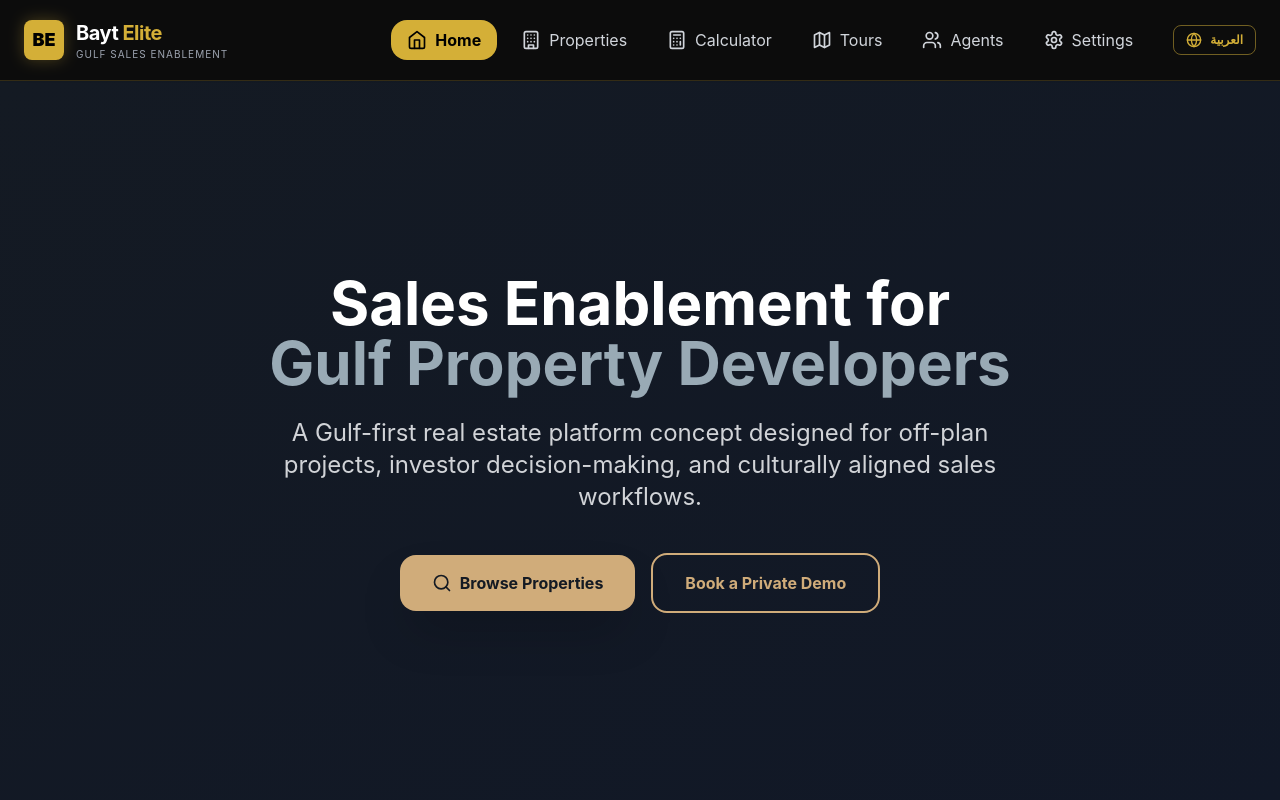
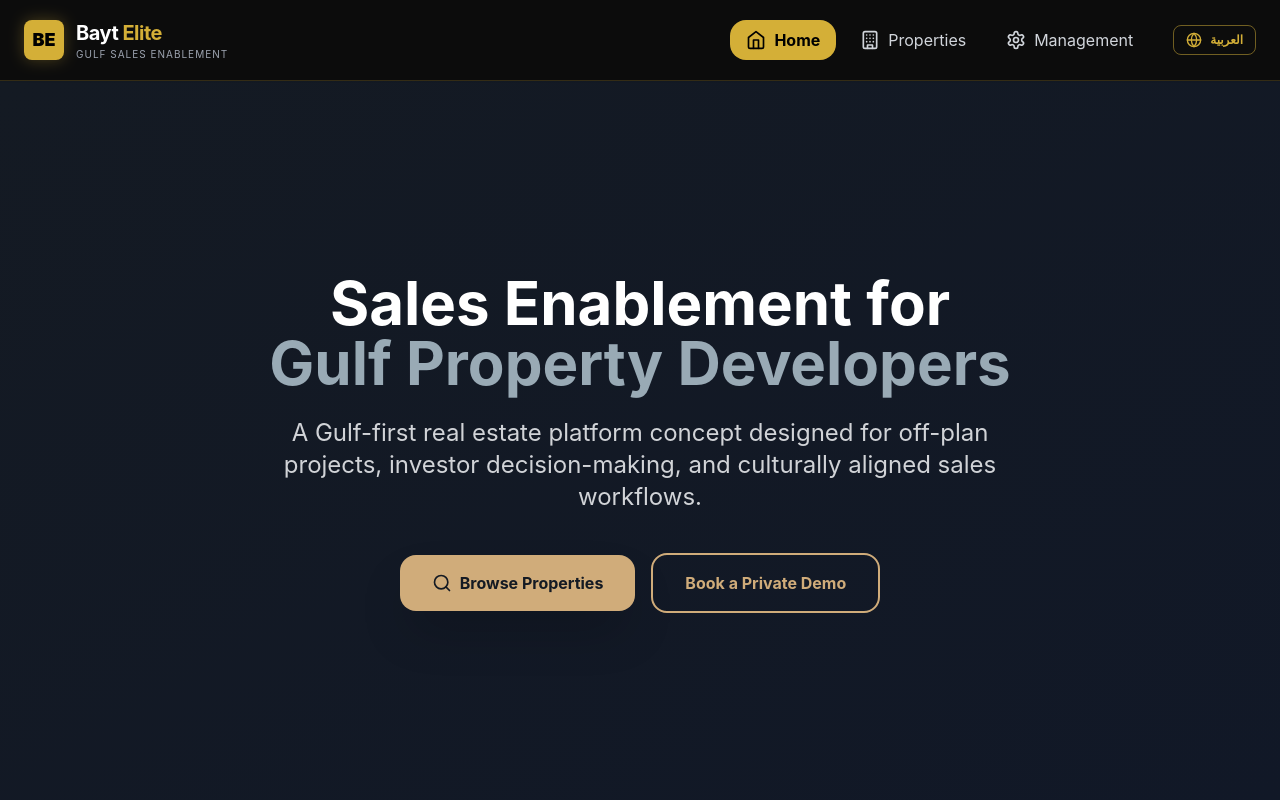
Before and after one commit to fazetdev/baytelitet, a Next.js app: page / in a window 1280 px wide. Shown: the top 800 px of the page. Built offline with nearby package versions, Linux system fonts and the light colour scheme.

Commit message:
Update Header component with improved navigation and language support

```diff
--- a/components/Header.tsx
+++ b/components/Header.tsx
@@ -4,7 +4,7 @@ import { useState } from 'react';
 import Link from 'next/link';
 import { usePathname } from 'next/navigation';
 import { useLanguage } from '@/context/useLanguage';
-import { Home, Calculator, Building, Map, Users, Settings, Menu, X, Globe } from 'lucide-react';
+import { Home, Building, Settings, Menu, X, Globe } from 'lucide-react';
 
 export default function Header() {
   const pathname = usePathname();
@@ -15,10 +15,7 @@ export default function Header() {
   const navItems = [
     { name: isRTL ? 'الرئيسية' : 'Home', path: '/', icon: <Home className="w-5 h-5" /> },
     { name: isRTL ? 'العقارات' : 'Properties', path: '/properties', icon: <Building className="w-5 h-5" /> },
-    { name: isRTL ? 'الحاسبة' : 'Calculator', path: '/calculator', icon: <Calculator className="w-5 h-5" /> },
-    { name: isRTL ? 'الجولات' : 'Tours', path: '/tours', icon: <Map className="w-5 h-5" /> },
-    { name: isRTL ? 'الوكلاء' : 'Agents', path: '/agents', icon: <Users className="w-5 h-5" /> },
-    { name: isRTL ? 'الإعدادات' : 'Settings', path: '/settings', icon: <Settings className="w-5 h-5" /> },
+    { name: isRTL ? 'الإدارة' : 'Management', path: '/settings', icon: <Settings className="w-5 h-5" /> },
   ];
 
   return (
```
